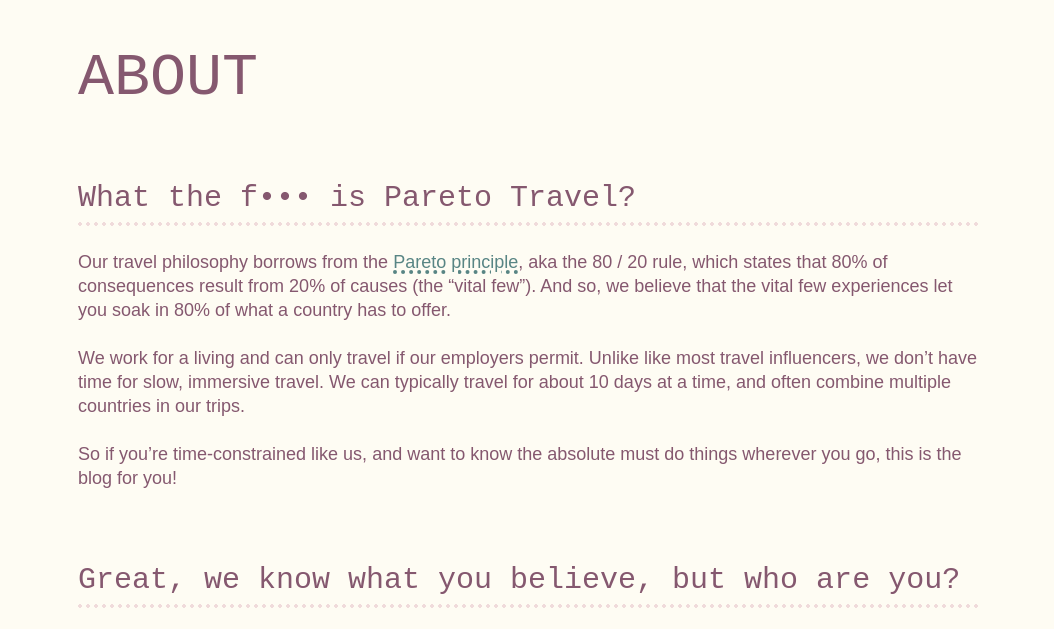
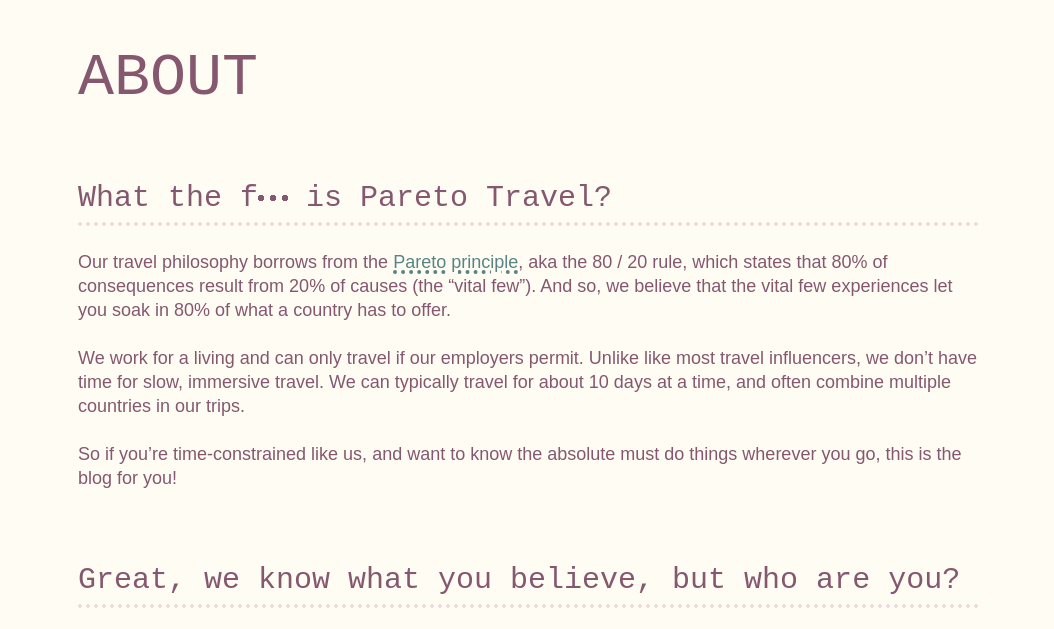
Before and after one commit to tanmay-314/pareto-travel, a plain HTML site: page src/about.html in a window 1280 px wide. Shown: the part 96-725 px from the top of the page, without its empty margins (112-1166 px from the left). Drawn offline with Linux system fonts and the light colour scheme; a web font is replaced by a local one.

Commit message:
Use 6px dots in About heading

```diff
--- a/src/about.html
+++ b/src/about.html
@@ -47,7 +47,7 @@
     <main class="about-page" id="main-content">
       <h1>ABOUT</h1>
       <section aria-labelledby="about-philosophy">
-        <h2 class="country-sub-heading" id="about-philosophy">What the f••• is Pareto Travel?</h2>
+        <h2 class="country-sub-heading" id="about-philosophy">What the f<span class="about-page__censor-dots"><span class="visually-hidden">•••</span></span> is Pareto Travel?</h2>
         <p>Our travel philosophy borrows from the <a href="https://en.wikipedia.org/wiki/Pareto_principle">Pareto principle</a>, aka the 80 / 20 rule, which states that 80% of consequences result from 20% of causes (the “vital few”). And so, we believe that the vital few experiences let you soak in 80% of what a country has to offer.</p>
         <p>We work for a living and can only travel if our employers permit. Unlike like most travel influencers, we don’t have time for slow, immersive travel. We can typically travel for about 10 days at a time, and often combine multiple countries in our trips.</p>
         <p>So if you’re time-constrained like us, and want to know the absolute must do things wherever you go, this is the blog for you!</p>
--- a/src/styles/pages/about.css
+++ b/src/styles/pages/about.css
@@ -16,6 +16,16 @@
 
 .about-page p {
   margin-block-start: var(--space-lg);
+}
+
+.about-page__censor-dots {
+  display: inline-block;
+  width: 30px;
+  height: 6px;
+  vertical-align: middle;
+  background-image: radial-gradient(circle at 3px 3px, currentColor 3px, transparent 3px);
+  background-size: 12px 6px;
+  background-repeat: repeat-x;
 }
 
 .about-page__gallery {
```
